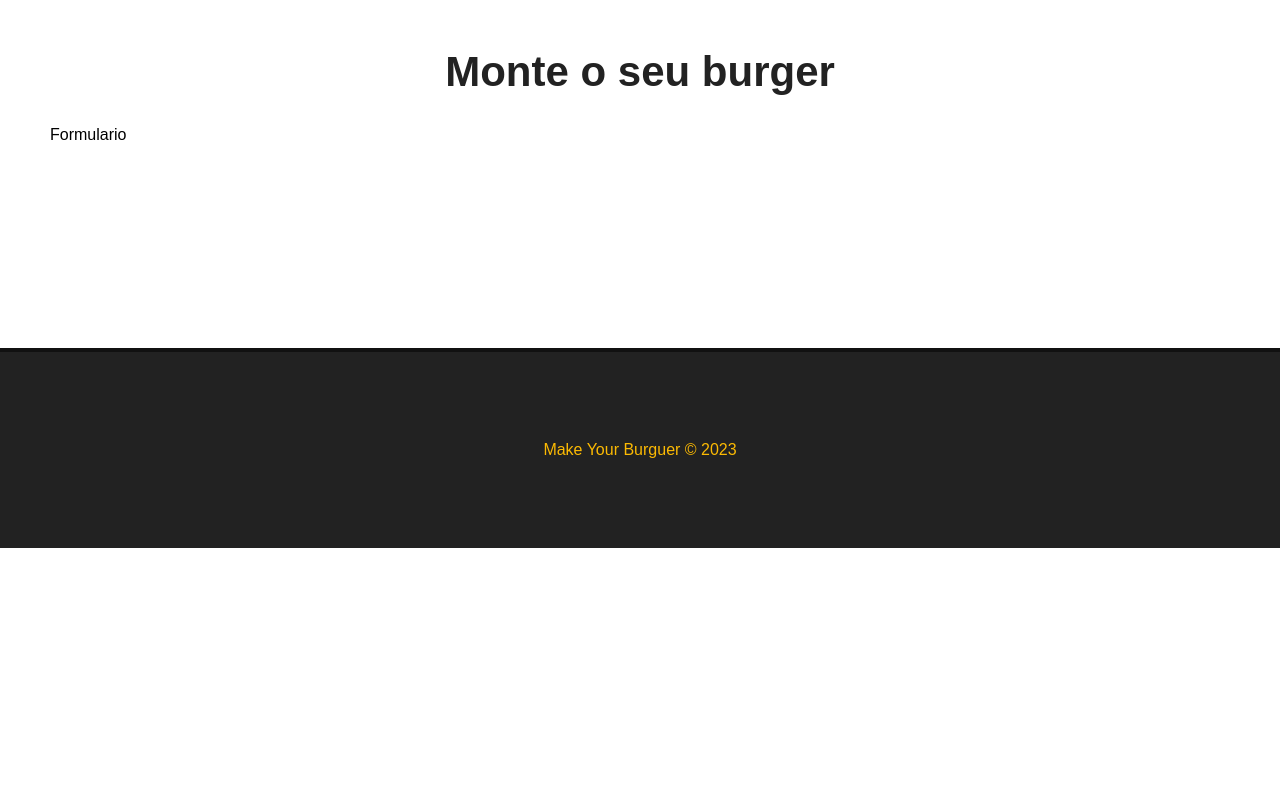
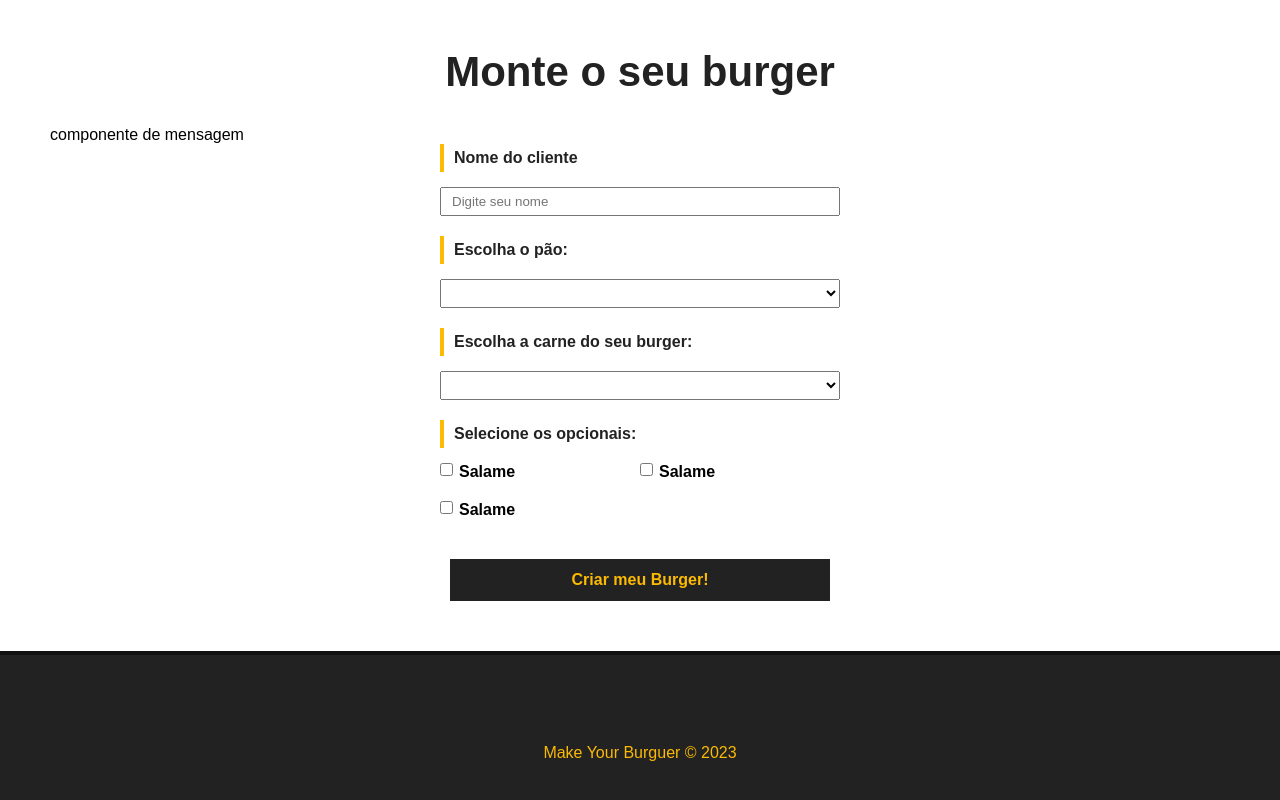
Before and after one commit to Rodkross/make_your_burguer, a Vue app: page / in a window 1280 px wide. Shown: the part 580-1380 px from the top of the page. Before the commit the page ends 1128 px from the top, so only its background shows below. Built offline with nearby package versions, Linux system fonts and the light colour scheme.

Commit message:
criando o form do cadastro

```diff
--- /dev/null
+++ b/src/components/BurgerForm.vue
@@ -0,0 +1,115 @@
+<template>
+    <div>
+        <p>componente de mensagem</p>
+        <div>
+            <form id="burger-form">
+                <div class="input-container">
+                    <label for="nome">Nome do cliente</label>
+                    <input type="text" id="nome" name="nome" v-model="nome" placeholder="Digite seu nome">
+                </div>
+                <div class="input-container">
+                    <label for="pao">Escolha o pão:</label>
+                    <select name="pao" id="pao" v-model="pao">
+                        <option value="">Selecione seu pão</option>
+                        <option value="integral">Integral</option>
+                    </select>
+                </div>
+                <div class="input-container">
+                    <label for="carne">Escolha a carne do seu burger:</label>
+                    <select name="carne" id="carne" v-model="carne">
+                        <option value="">Selecione o tipo de carne</option>
+                        <option value="maminha">Maminha</option>
+                    </select>
+                </div>
+                <div id="opcionais-container" class="input-container">
+                    <label id="opcionais-title" for="opcionais">Selecione os opcionais:</label>
+                    <div class="checkbox-container">
+                        <input type="checkbox" name="opcionais" v-model="opcionais" value="salame">
+                        <span>Salame</span>
+                    </div>
+                    <div class="checkbox-container">
+                        <input type="checkbox" name="opcionais" v-model="opcionais" value="salame">
+                        <span>Salame</span>
+                    </div>
+                    <div class="checkbox-container">
+                        <input type="checkbox" name="opcionais" v-model="opcionais" value="salame">
+                        <span>Salame</span>
+                    </div>
+                </div>
+                <div class="input-container">
+                    <input type="submit" class="submit-btn" value="Criar meu Burger!">
+                </div>
+            </form>
+        </div>
+    </div>
+</template>
+
+<script>
+export default {
+    name: 'burgerForm'
+}
+</script>
+
+<style scoped>
+#burger-form {
+    max-width: 400px;
+    margin: 0 auto;
+}
+.input-container {
+    display: flex;
+    flex-direction: column;
+    margin-bottom: 20px;
+}
+label{
+    font-weight: bold;
+    margin-bottom: 15px;
+    color: #222;
+    padding: 5px 10px;
+    border-left: 4px solid #fcba03;
+}
+input, select {
+  padding: 5px 10px;
+  widows: 300px;
+
+}
+#opcionais-container {
+    flex-direction: row;
+    flex-wrap: wrap;
+}
+#opcionais-title {
+    width: 100%;
+}
+.checkbox-container {
+    display: flex;
+    align-items: flex-start;
+    width: 50%;
+    margin-bottom: 20px;
+}
+
+.checkbox-container span,
+.checkbox-container input {
+    width: auto;
+}
+
+.checkbox-container span {
+    margin-left: 6px;
+    font-weight: bold;
+}
+
+.submit-btn {
+    background-color: #222;
+    color: #fcba03;
+    font-weight: bold;
+    border: 2px solid #222;
+    padding: 10px;
+    font-size: 16px;
+    margin: 0 10px;
+    cursor: pointer;
+    transition: .5s;
+}
+
+.submit-btn:hover{
+    background-color: #fcba03;
+    color: #222;
+}
+</style>
--- a/src/views/Home.vue
+++ b/src/views/Home.vue
@@ -2,17 +2,19 @@
   <Banner />
   <div class="main-container">
     <h1>Monte o seu burger</h1>
-    <p>Formulario</p>
+    <BurgerForm />
   </div>
 </template>
 
 <script>
 import Banner from '../components/Banner.vue';
+import BurgerForm from '@/components/BurgerForm.vue';
 
 export default {
   name: "Home",
   components: {
-    Banner
+    Banner,
+    BurgerForm
   }
 }
 </script>
```
